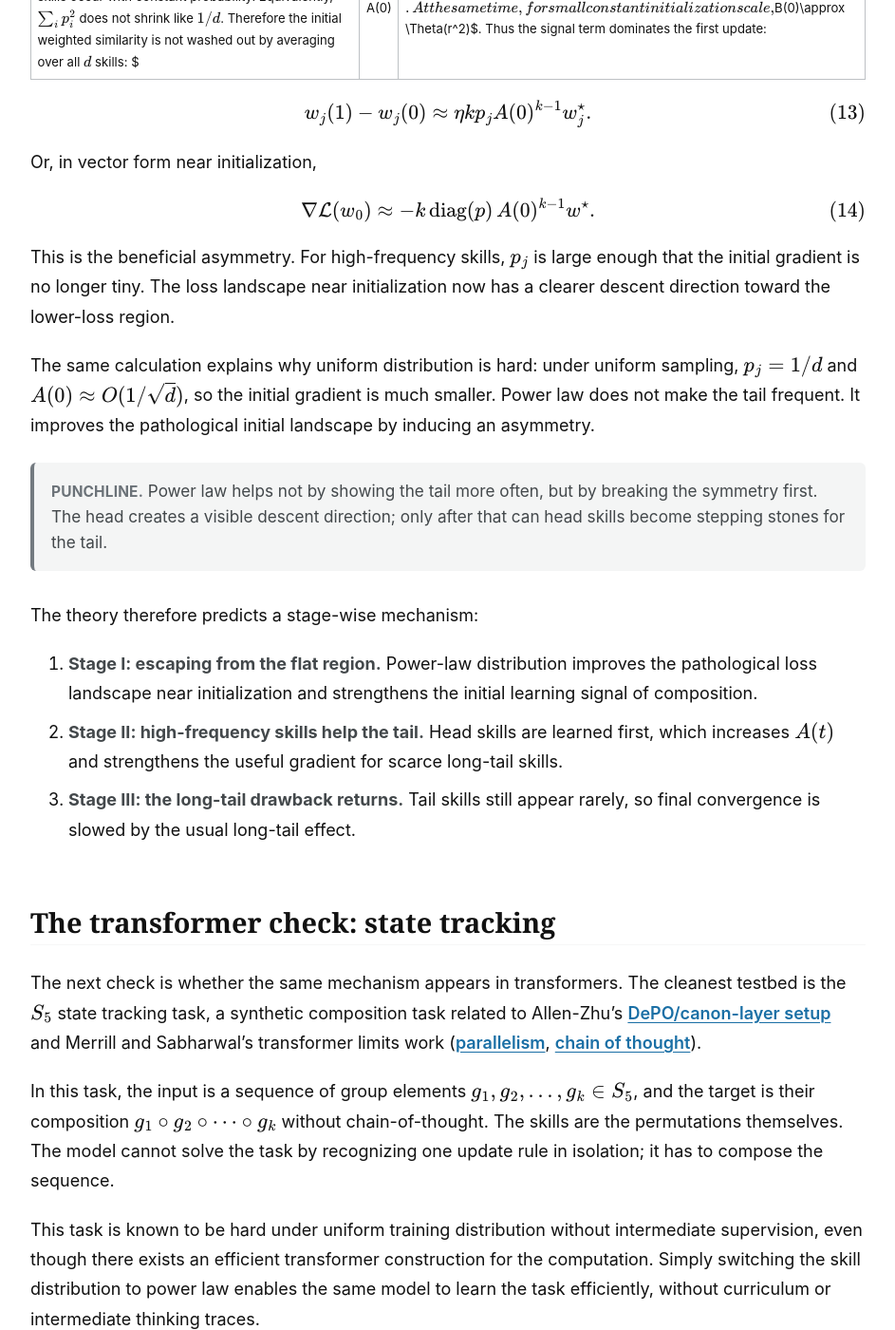
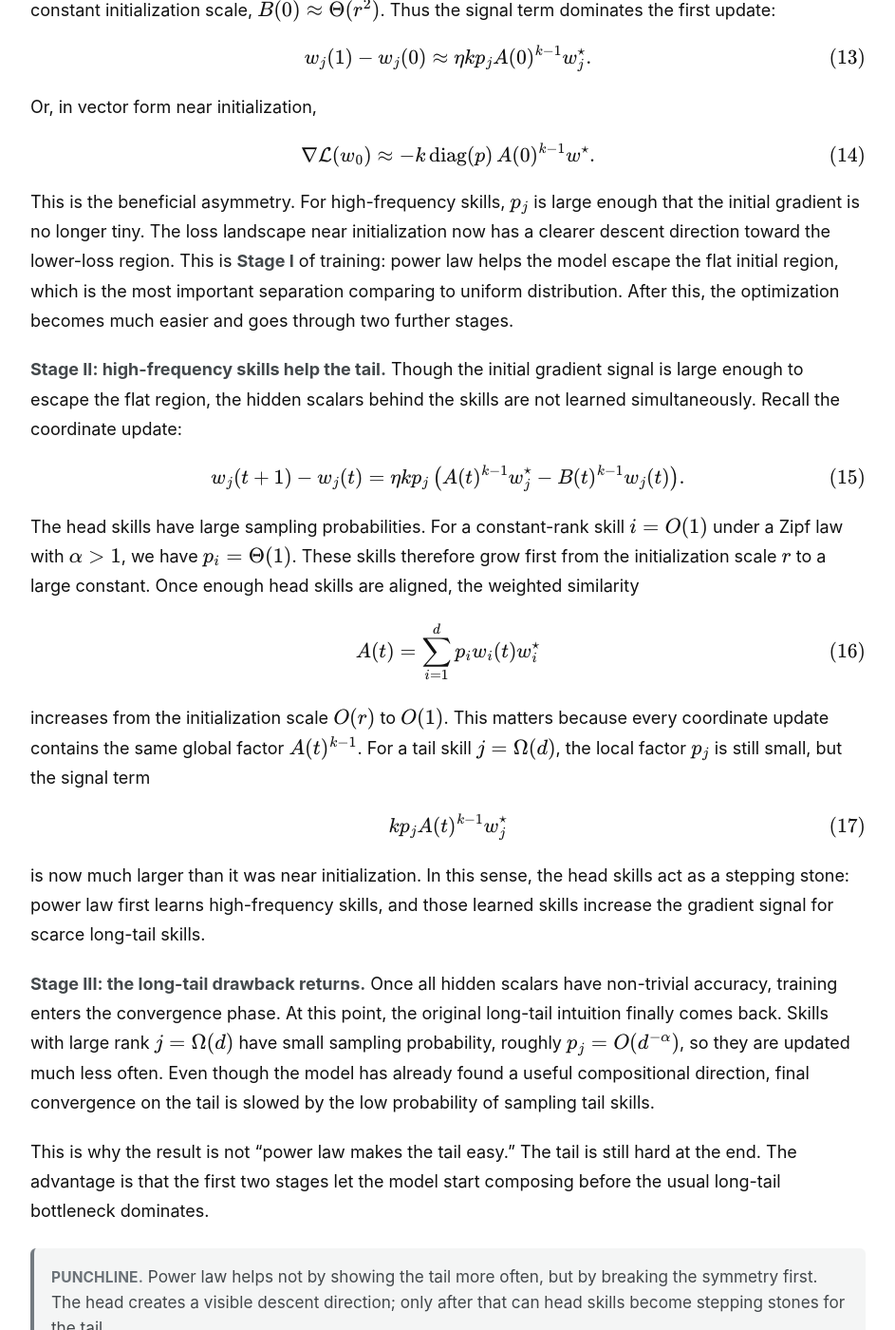
Before and after one commit to zixuan-wang-dlt/zixuan-wang-dlt.github.io, a Jekyll site: the page built from _posts/2026-06-23-power-law-compositional-reasoning.md, in a window 1280 px wide and 1400 px high, scrolled down 8437 px. Shown: the whole window at 95% size, without its empty margins (168-1111 px from the left). Built offline with Jekyll 4.4.1, drawn with Linux system fonts in a browser that asks for light colours; some web fonts are replaced; formulas are drawn with MathJax 3; comment, search, counter and statistics services are not loaded; some of the changed text lies outside the part shown.

Commit message:
Refine power-law blog theory stages

```diff
--- a/_posts/2026-06-23-power-law-compositional-reasoning.md
+++ b/_posts/2026-06-23-power-law-compositional-reasoning.md
@@ -233,9 +233,9 @@ Intuitively speaking, the results indicate that: the more complex the task is (w
 
 ## Power-law distribution re-enables efficient training
 
-What changes under a power-law distribution? The short answer is that the head skills are sampled often enough to create a non-negligible initial alignment. This breaks the symmetry that made uniform training hard.
+What about the more natural power-law distribution? Can it enable the learning of the simple model? The positive theorem says yes: online minibatch gradient descent can learn the same $k$-multiplicative composition task efficiently under a Zipf distribution.
 
-At a high level, the positive result says that online minibatch gradient descent can learn the same $k$-multiplicative composition task efficiently under a Zipf distribution. The exact assumptions and complexity bounds are useful, but the main intuition is easier to see from the first gradient step.
+The exact assumptions and complexity bounds are included below; the main intuition is easier to see from the first gradient step.
 
 <details class="powerlaw-details" markdown="1">
 <summary>Power-law theorem and proof sketch</summary>
@@ -244,7 +244,7 @@ At a high level, the positive result says that online minibatch gradient descent
 
 When the composition number is large compared with the power-law exponent, this improves over the uniform lower-bound scaling.
 
-**Proof sketch.** The proof first analyzes population gradient descent. Under a power-law distribution, head skills have constant probability, so the initial weighted alignment $|A(0)|$ is not averaged down by all $d$ skills. With small constant initialization scale, $|A(0)|\approx\Theta(r)$ while $B(0)\approx\Theta(r^2)$, so the signal term dominates the first update. This gives a large initial gradient for head skills and a clearer descent direction in the loss landscape.
+**Proof sketch.** The proof first analyzes population gradient descent. Under a power-law distribution, head skills have constant probability, so the initial weighted alignment $\lvert A(0)\rvert$ is not averaged down by all $d$ skills. With small constant initialization scale, $\lvert A(0)\rvert\approx\Theta(r)$ while $B(0)\approx\Theta(r^2)$, so the signal term dominates the first update. This gives a large initial gradient for head skills and a clearer descent direction in the loss landscape.
 
 With this initialization behavior, one can prove a Polyak-Lojasiewicz-type condition along the stable trajectory,
 
@@ -256,7 +256,7 @@ $$
 This guarantees convergence of the population dynamics. A finite-sample concentration argument then shows that minibatch SGD tracks this population trajectory.
 </details>
 
-The proof intuition follows the population gradient above. Under a power-law distribution, the frequent skills occur with constant probability. Equivalently, $\sum_i p_i^2$ does not shrink like $1/d$. Therefore the initial weighted similarity is not washed out by averaging over all $d$ skills: $|A(0)|\approx \Theta(r)$. At the same time, for small constant initialization scale, $B(0)\approx \Theta(r^2)$. Thus the signal term dominates the first update:
+Recall the population gradient above. Under a power-law distribution, the frequent skills occur with constant probability. Equivalently, $\sum_i p_i^2$ does not shrink like $1/d$. Therefore the initial weighted similarity is not washed out by averaging over all $d$ skills: $\lvert A(0)\rvert\approx \Theta(r)$. At the same time, for small constant initialization scale, $B(0)\approx \Theta(r^2)$. Thus the signal term dominates the first update:
 
 $$
 w_j(1)-w_j(0)
@@ -270,21 +270,39 @@ $$
 \approx -k\,\mathrm{diag}(p)\,A(0)^{k-1}w^\star.
 $$
 
-This is the beneficial asymmetry. For high-frequency skills, $p_j$ is large enough that the initial gradient is no longer tiny. The loss landscape near initialization now has a clearer descent direction toward the lower-loss region.
+This is the beneficial asymmetry. For high-frequency skills, $p_j$ is large enough that the initial gradient is no longer tiny. The loss landscape near initialization now has a clearer descent direction toward the lower-loss region. This is **Stage I** of training: power law helps the model escape the flat initial region, which is the most important separation comparing to uniform distribution. After this, the optimization becomes much easier and goes through two further stages.
 
-The same calculation explains why uniform distribution is hard: under uniform sampling, $p_j=1/d$ and $A(0)\approx O(1/\sqrt d)$, so the initial gradient is much smaller. Power law does not make the tail frequent. It improves the pathological initial landscape by inducing an asymmetry.
+**Stage II: high-frequency skills help the tail.** Though the initial gradient signal is large enough to escape the flat region, the hidden scalars behind the skills are not learned simultaneously. Recall the coordinate update:
+
+$$
+w_j(t+1)-w_j(t)
+=\eta kp_j\left(A(t)^{k-1}w_j^\star-B(t)^{k-1}w_j(t)\right).
+$$
+
+The head skills have large sampling probabilities. For a constant-rank skill $i=O(1)$ under a Zipf law with $\alpha>1$, we have $p_i=\Theta(1)$. These skills therefore grow first from the initialization scale $r$ to a large constant. Once enough head skills are aligned, the weighted similarity
+
+$$
+A(t)=\sum_{i=1}^d p_iw_i(t)w_i^\star
+$$
+
+increases from the initialization scale $O(r)$ to $O(1)$. This matters because every coordinate update contains the same global factor $A(t)^{k-1}$. For a tail skill $j=\Omega(d)$, the local factor $p_j$ is still small, but the signal term
+
+$$
+kp_jA(t)^{k-1}w_j^\star
+$$
+
+is now much larger than it was near initialization. In this sense, the head skills act as a stepping stone: power law first learns high-frequency skills, and those learned skills increase the gradient signal for scarce long-tail skills.
+
+**Stage III: the long-tail drawback returns.** Once all hidden scalars have non-trivial accuracy, training enters the convergence phase. At this point, the original long-tail intuition finally comes back. Skills with large rank $j=\Omega(d)$ have small sampling probability, roughly $p_j=O(d^{-\alpha})$, so they are updated much less often. Even though the model has already found a useful compositional direction, final convergence on the tail is slowed by the low probability of sampling tail skills.
+
+This is why the result is not "power law makes the tail easy." The tail is still hard at the end. The advantage is that the first two stages let the model start composing before the usual long-tail bottleneck dominates.
 
 <p class="powerlaw-punchline"><strong>Punchline.</strong> Power law helps not by showing the tail more often, but by breaking the symmetry first. The head creates a visible descent direction; only after that can head skills become stepping stones for the tail.</p>
 
-The theory therefore predicts a stage-wise mechanism:
-
-1. **Stage I: escaping from the flat region.** Power-law distribution improves the pathological loss landscape near initialization and strengthens the initial learning signal of composition.
-2. **Stage II: high-frequency skills help the tail.** Head skills are learned first, which increases $A(t)$ and strengthens the useful gradient for scarce long-tail skills.
-3. **Stage III: the long-tail drawback returns.** Tail skills still appear rarely, so final convergence is slowed by the usual long-tail effect.
 
 ## The transformer check: state tracking
 
-The next check is whether the same mechanism appears in transformers. The cleanest testbed is the $S_5$ state tracking task, a synthetic composition task related to Allen-Zhu's [DePO/canon-layer setup](https://ssrn.com/abstract=5240330) and Merrill and Sabharwal's transformer limits work ([parallelism](https://direct.mit.edu/tacl/article/doi/10.1162/tacl_a_00562/116410/The-Parallelism-Tradeoff-Limitations-of-Log), [chain of thought](https://arxiv.org/abs/2310.07923)).
+To test the generality of the theory prediction, the next step is to check whether the same mechanism appears in transformers. As a standard testbed, we consider the $S_5$ state tracking task, a synthetic composition task related to Allen-Zhu's [DePO/canon-layer setup](https://ssrn.com/abstract=5240330) and Merrill and Sabharwal's transformer limits work ([parallelism](https://direct.mit.edu/tacl/article/doi/10.1162/tacl_a_00562/116410/The-Parallelism-Tradeoff-Limitations-of-Log), [chain of thought](https://arxiv.org/abs/2310.07923)).
 
 In this task, the input is a sequence of group elements $g_1,g_2,\ldots,g_k\in S_5$, and the target is their composition $g_1\circ g_2\circ\cdots\circ g_k$ without chain-of-thought. The skills are the permutations themselves. The model cannot solve the task by recognizing one update rule in isolation; it has to compose the sequence.
 
@@ -305,24 +323,20 @@ This task is known to be hard under uniform training distribution without interm
   <figcaption>Figure 6: Power-law distribution induces a much better initial loss landscape. Uniform training is flatter near initialization and harder to optimize by gradient methods.</figcaption>
 </figure>
 
-**Stage II: head skills help the tail.** After the initial escape, the hidden scalars behind the skills are not learned simultaneously. The head skills are learned first. In the toy model, this raises the weighted similarity $A(t)$ from initialization scale to a larger value, which significantly increases the signal term $kp_jA(t)^{k-1}w_j^\star$ in the gradient.
-
-The state tracking experiment checks this acceleration effect directly. The permutations are separated by rank into bins. Once the head bin starts to learn, the expected gradient norm on samples requiring a tail permutation becomes much larger when the other input permutations come from the learned head bin. This is the empirical counterpart of increasing $A(t)$ in the theory.
+**Stage II and III: head-to-tail learning, then long-tail convergence.** Figure 7 checks the remaining stages above. The permutations are separated by rank into bins. Once the head bin starts to learn, the expected gradient norm on samples requiring a tail permutation becomes much larger when the other input permutations come from the learned head bin. This is the empirical counterpart of increasing $A(t)$ in Stage II. Later, the tail bins still converge more slowly, matching the Stage III long-tail bottleneck.
 
 <figure class="powerlaw-figure powerlaw-figure--wide">
   <img src="/images/blog/power-law/state-tracking-stages.png" alt="State tracking stage-wise learning mechanism under power-law distribution">
   <figcaption>Figure 7: The transformer dynamics show the same stage-wise mechanism as the minimalist model. Head skills are learned first, then increase the gradient signal for scarce long-tail skills.</figcaption>
 </figure>
 
-**Stage III: the long-tail drawback returns.** This does not mean that the tail becomes easy. In the final stage, the scarce long-tail skills still appear with small probability, so convergence on the tail is slower. This is the intuitive drawback of power-law distribution, but it appears after the model has already escaped the flat region and learned useful head compositions.
-
-So the story is not "asymmetry is always good." It is more specific: power-law distribution first improves the pathological landscape, then creates an implicit curriculum through high-frequency skills, and finally faces the ordinary long-tail drawback.
+So the state-tracking experiment mirrors the theory: power-law distribution first improves the pathological landscape, then creates an implicit curriculum through high-frequency skills, and finally faces the ordinary long-tail drawback.
 
 ## Back to reasoning tasks
 
 Finally, we can ask whether this understanding generalizes beyond the minimalist model and state tracking. Consider two synthetic natural-language reasoning tasks: multi-hop question answering and synthetic grade-school math. Only the training distribution is changed; the test sets are sampled uniformly over skills.
 
-The first setting is multi-hop QA. The data is based on synthetic facts over relations between individuals, which can be viewed as a dependency graph:
+The first setting is multi-hop QA we mentioned earlier. The data is based on synthetic facts over relations between individuals, which can be viewed as a dependency graph:
 
 $$
 e_i \xrightarrow{r} e_j,
@@ -337,9 +351,9 @@ e_0 \xrightarrow{r_1} e_1
 \xrightarrow{r_k} e_k.
 $$
 
-Each relation is treated as an atomic skill, and each hop in the question corresponds to one relation. The model has to answer the multi-hop query directly, without explicit chain-of-thought supervision.
+Each relation is treated as an atomic skill, and each hop in the question corresponds to one relation. The model has to answer the multi-hop query directly, without explicit chain-of-thought supervision. We vary the number of people (entity $\lvert E\rvert$) and the number of different kinds of relations ($\lvert R\rvert$) to control the hardness of the task.
 
-The second setting is synthetic GSM-style arithmetic. These problems are generated from layered dependency graphs and natural-language templates. The answer requires composing several arithmetic operations, so each problem can be seen as a composition of basic operations on the dependency graph.
+The second setting is synthetic GSM-style arithmetic, following the spirit of controlled math-reasoning generators in [Physics of Language Models: Part 2.1](https://arxiv.org/abs/2407.20311) and [GSM-Infinite](https://arxiv.org/abs/2502.05252). These problems are generated from layered dependency graphs and natural-language templates. The answer requires composing several arithmetic operations, so each problem can be seen as a composition of basic operations on the dependency graph.
 
 <div class="powerlaw-example powerlaw-example--grid">
   <div>
@@ -402,7 +416,9 @@ The thing to remember is simple: <strong>power-law distribution helps reasoning
 - Eric J. Michaud. [On neural scaling and the quanta hypothesis](https://ericjmichaud.com/quanta/). 2026.
 - Eric J. Michaud, Ziming Liu, Uzay Girit, and Max Tegmark. [The Quantization Model of Neural Scaling](https://arxiv.org/abs/2303.13506). NeurIPS, 2023.
 - Zeyuan Allen-Zhu. [Physics of Language Models: Part 4.1, Architecture Design and the Magic of Canon Layers](https://ssrn.com/abstract=5240330). SSRN, 2025.
+- Tian Ye, Zicheng Xu, Yuanzhi Li, and Zeyuan Allen-Zhu. [Physics of Language Models: Part 2.1, Grade-School Math and the Hidden Reasoning Process](https://arxiv.org/abs/2407.20311). arXiv, 2024.
 - Zeyuan Allen-Zhu and Yuanzhi Li. [Physics of Language Models: Part 3.2, Knowledge Manipulation](https://arxiv.org/abs/2309.14402). arXiv, 2023.
+- Yang Zhou, Hongyi Liu, Zhuoming Chen, Yuandong Tian, and Beidi Chen. [GSM-Infinite: How Do Your LLMs Behave over Infinitely Increasing Context Length and Reasoning Complexity?](https://arxiv.org/abs/2502.05252). arXiv, 2025.
 - William Merrill and Ashish Sabharwal. [The Parallelism Tradeoff: Limitations of Log-Precision Transformers](https://direct.mit.edu/tacl/article/doi/10.1162/tacl_a_00562/116410/The-Parallelism-Tradeoff-Limitations-of-Log). TACL, 2023.
 - William Merrill and Ashish Sabharwal. [The Expressive Power of Transformers with Chain of Thought](https://arxiv.org/abs/2310.07923). arXiv, 2023.
 - Nouha Dziri et al. [Faith and Fate: Limits of Transformers on Compositionality](https://arxiv.org/abs/2305.18654). arXiv, 2023.
```
